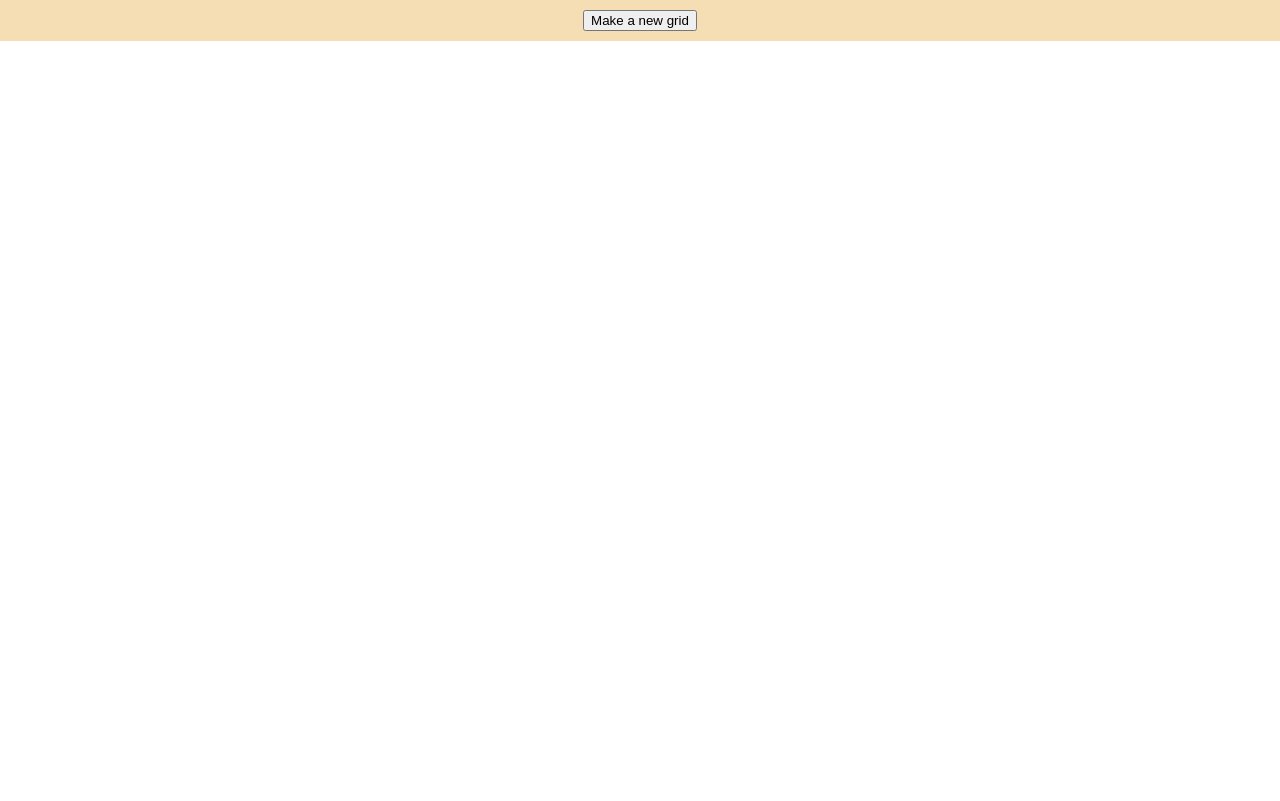
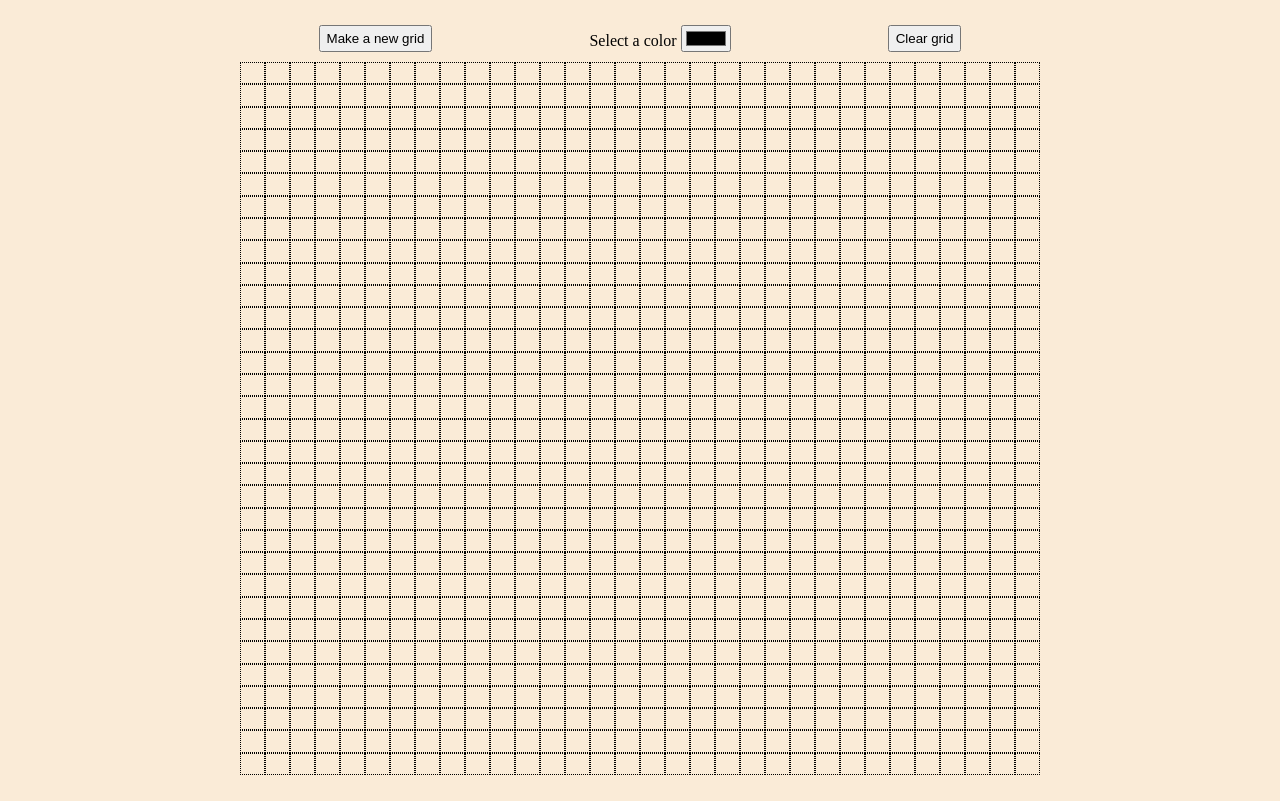
Before and after one commit to T6nuk/Etch-A-Sketch, a plain HTML site: page index.html in a window 1280 px wide. Drawn offline with Linux system fonts and the light colour scheme.

Commit message:
Add button to clear grid, input to pick color and functionality

```diff
--- a/index.html
+++ b/index.html
@@ -9,22 +9,45 @@
       body {
         height: 95vh;
         margin: 0;
+        justify-items: anchor-center;
+        align-content: center;
+        background-color: antiquewhite;
+      }
+
+      body {
+        display: flex;
+        flex-direction: column;
+        margin-top: 15px;
       }
       #container {
         display: flex;
-        height: 100%;
+        height: 800px;
+        width: 800px;
       }
       header {
-        text-align: center;
-        background-color: wheat;
+        display: flex;
+        justify-content: space-around;
+        background-color: antiquewhite;
       }
       button {
-        margin: 10px;
+        font-family: sans-serif;
+        margin: 10px 0px;
+      }
+      input,
+      label {
+        margin: 10px 0px;
       }
     </style>
   </head>
   <body>
-    <header><button>Make a new grid</button></header>
+    <header>
+      <button id="button-new-grid">Make a new grid</button>
+      <div>
+        <label for="color-select">Select a color</label>
+        <input type="color" id="color-select" />
+      </div>
+      <button id="button-clear-grid">Clear grid</button>
+    </header>
     <div id="container"></div>
 
     <script src="script.js"></script>
--- a/script.js
+++ b/script.js
@@ -1,16 +1,12 @@
-// create a 16x16 grid
+//
 const container = document.querySelector("#container");
-const btn = document.querySelector("button");
-
-btn.addEventListener("click", () => {
-  container.replaceChildren();
-  let newRows = prompt("How many rows on your new grid?");
-  if (newRows > 64) return alert("pick a smaller number, max 64");
-  if (isNaN(newRows)) return alert("not a number, please write a number");
-  console.log(newRows);
-
-  createGrid(newRows);
-});
+// buttons on top
+const newGridBtn = document.querySelector("#button-new-grid");
+const clearGridBtn = document.querySelector("#button-clear-grid");
+// color selector
+const colorPicker = document.querySelector("#color-select");
+// default color
+let color = "black";
 
 function createGrid(rowsN) {
   let rows = rowsN;
@@ -27,13 +23,39 @@ function createGrid(rowsN) {
       columnItem = document.querySelector(".column-item");
       column.style.display = "flex";
       column.style.flex = "1";
-      column.style.backgroundColor = "pink";
+      column.style.border = "1px dotted black";
       row.appendChild(column);
 
-      //   column.addEventListener("mouseover", () => {
-      //     column.style.backgroundColor = "red";
-      //   });
+      column.addEventListener("mouseover", () => {
+        paintSquare(column, color);
+      });
     }
     container.appendChild(row);
   }
 }
+
+createGrid(32);
+
+function paintSquare(tile, color) {
+  tile.style.backgroundColor = color;
+}
+
+colorPicker.addEventListener("input", () => {
+  color = colorPicker.value;
+});
+
+newGridBtn.addEventListener("click", () => {
+  container.replaceChildren();
+  let newRows = prompt("How many rows on your new grid?");
+  if (newRows > 64) return alert("pick a smaller number, max 64");
+  if (isNaN(newRows)) return alert("not a number, please write a number");
+
+  createGrid(newRows);
+});
+
+clearGridBtn.addEventListener("click", (event) => {
+  let tileList = document.querySelectorAll(".column-item");
+  tileList.forEach((node) => {
+    paintSquare(node, "antiquewhite");
+  });
+});
```
